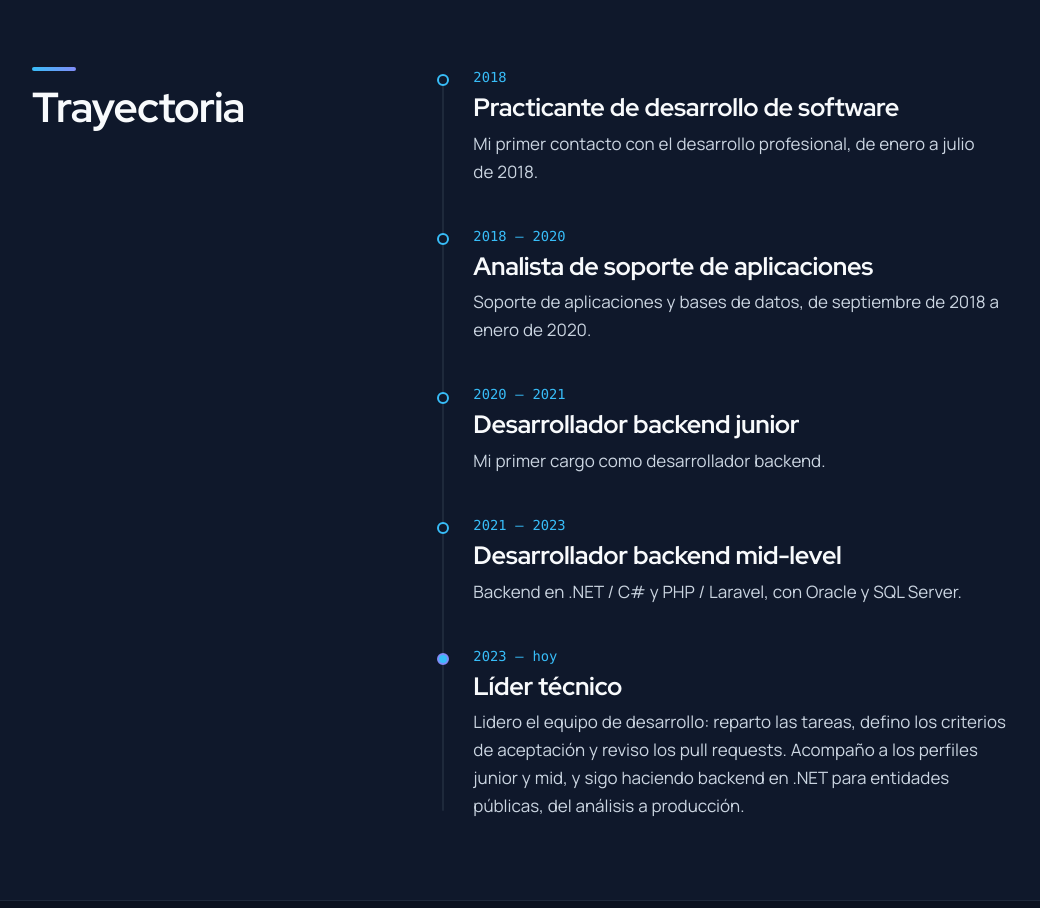
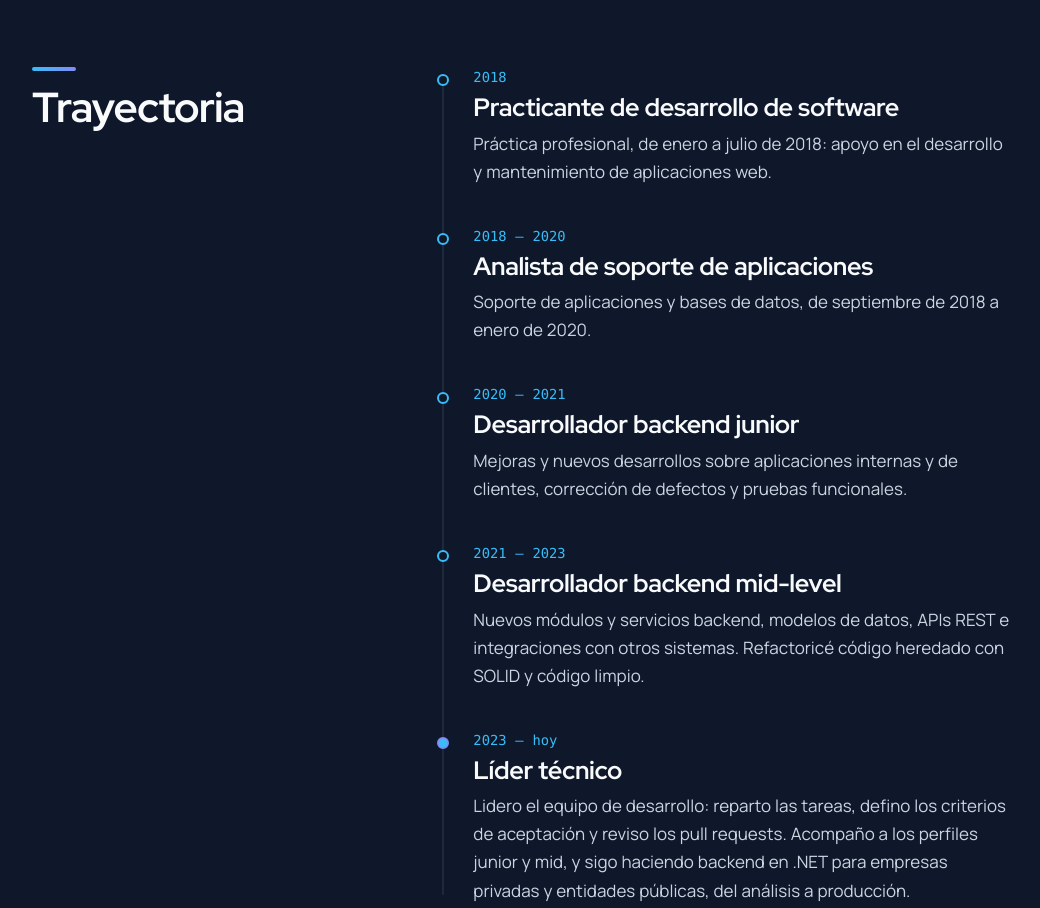
Before and after one commit to jhondiazbotero/jhondiazbotero.github.io, a plain HTML site: page index.html in a window 1280 px wide. Shown: the part 3320-4228 px from the top of the page, without its empty margins (48-1088 px from the left). Drawn offline with Linux system fonts and the light colour scheme.

Commit message:
fix(trayectoria): textos de cada cargo tomados de la hoja de vida y clientes privados y públicos

```diff
--- a/index.html
+++ b/index.html
@@ -211,7 +211,7 @@
           <li class="hito">
             <p class="hito__fecha">2018</p>
             <h3 class="hito__cargo">Practicante de desarrollo de software</h3>
-            <p class="hito__texto">Mi primer contacto con el desarrollo profesional, de enero a julio de 2018.</p>
+            <p class="hito__texto">Práctica profesional, de enero a julio de 2018: apoyo en el desarrollo y mantenimiento de aplicaciones web.</p>
           </li>
           <li class="hito">
             <p class="hito__fecha">2018 – 2020</p>
@@ -221,17 +221,17 @@
           <li class="hito">
             <p class="hito__fecha">2020 – 2021</p>
             <h3 class="hito__cargo">Desarrollador backend junior</h3>
-            <p class="hito__texto">Mi primer cargo como desarrollador backend.</p>
+            <p class="hito__texto">Mejoras y nuevos desarrollos sobre aplicaciones internas y de clientes, corrección de defectos y pruebas funcionales.</p>
           </li>
           <li class="hito">
             <p class="hito__fecha">2021 – 2023</p>
             <h3 class="hito__cargo">Desarrollador backend mid-level</h3>
-            <p class="hito__texto">Backend en .NET / C# y PHP / Laravel, con Oracle y SQL Server.</p>
+            <p class="hito__texto">Nuevos módulos y servicios backend, modelos de datos, APIs REST e integraciones con otros sistemas. Refactoricé código heredado con SOLID y código limpio.</p>
           </li>
           <li class="hito hito--actual">
             <p class="hito__fecha">2023 – hoy</p>
             <h3 class="hito__cargo">Líder técnico</h3>
-            <p class="hito__texto">Lidero el equipo de desarrollo: reparto las tareas, defino los criterios de aceptación y reviso los pull requests. Acompaño a los perfiles junior y mid, y sigo haciendo backend en .NET para entidades públicas, del análisis a producción.</p>
+            <p class="hito__texto">Lidero el equipo de desarrollo: reparto las tareas, defino los criterios de aceptación y reviso los pull requests. Acompaño a los perfiles junior y mid, y sigo haciendo backend en .NET para empresas privadas y entidades públicas, del análisis a producción.</p>
           </li>
         </ol>
       </div>
```
